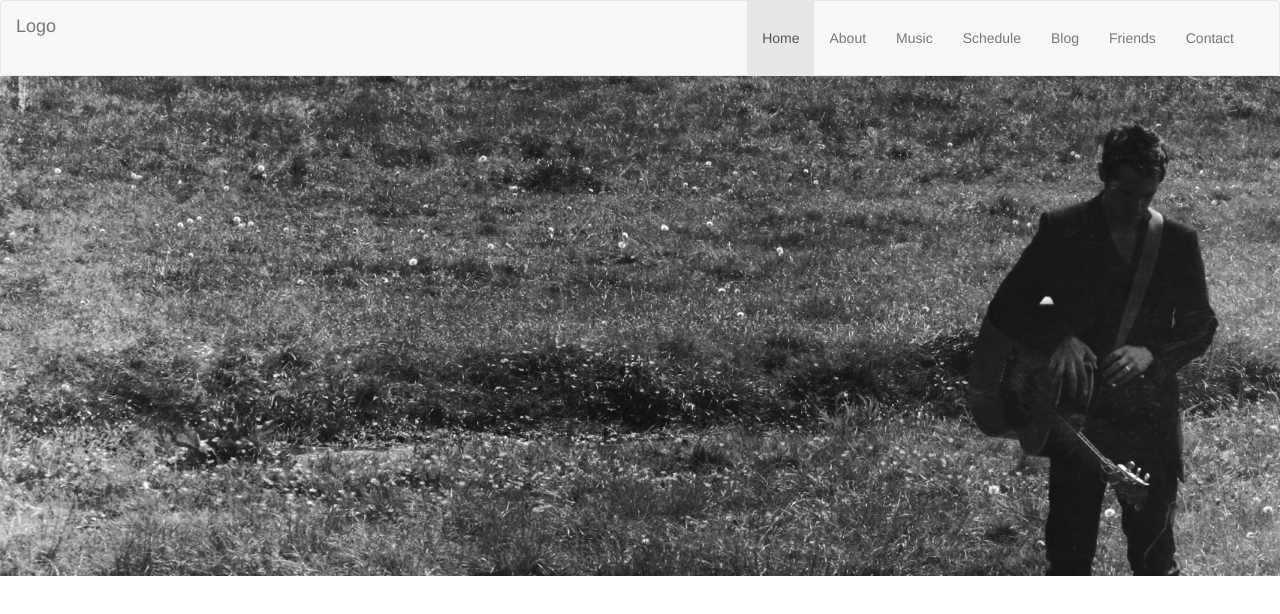
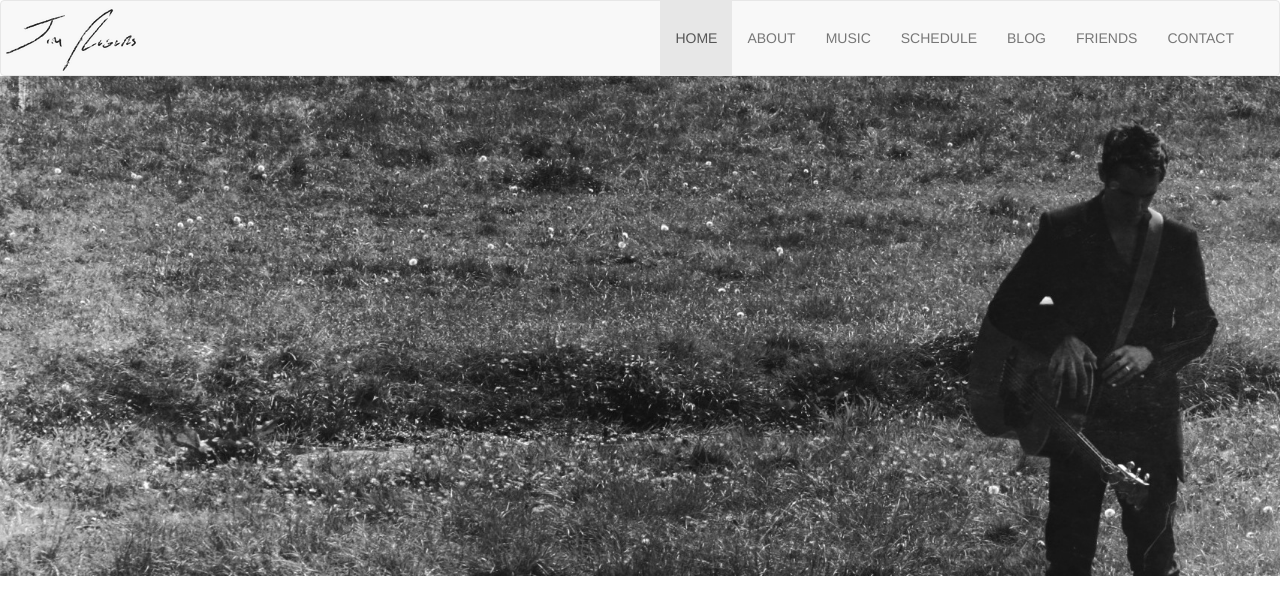
Before and after one commit to JimRogers/jimrogers, a plain HTML site: page index.html in a window 1280 px wide. Drawn offline with Linux system fonts and the light colour scheme.

Commit message:
Add logo

```diff
--- a/index.html
+++ b/index.html
@@ -19,19 +19,19 @@
               <span class="icon-bar"></span>
               <span class="icon-bar"></span>
             </button>
-            <a class="navbar-brand" href="#">Logo</a>
+            <a class="navbar-brand" href="#"><img src="images/jim-rogers.png" alt="Jim Rogers"></a>
           </div>
 
           <!-- Collect the nav links, forms, and other content for toggling -->
           <div class="collapse navbar-collapse" id="bs-example-navbar-collapse-1">
             <ul class="nav navbar-nav">
-              <li class="active"><a href="#">Home<span class="sr-only">(current)</span></a></li>
-              <li><a href="#">About</a></li>
-              <li><a href="#">Music</a></li>
-              <li><a href="#">Schedule</a></li>
-              <li><a href="#">Blog</a></li>
-              <li><a href="#">Friends</a></li>
-              <li><a href="#">Contact</a></li>
+              <li class="active"><a href="#">HOME<span class="sr-only">(current)</span></a></li>
+              <li><a href="#">ABOUT</a></li>
+              <li><a href="#">MUSIC</a></li>
+              <li><a href="#">SCHEDULE</a></li>
+              <li><a href="#">BLOG</a></li>
+              <li><a href="#">FRIENDS</a></li>
+              <li><a href="#">CONTACT</a></li>
             </ul>
           </div><!-- /.navbar-collapse -->
         </div><!-- /.container-fluid -->
--- a/style/style.css
+++ b/style/style.css
@@ -1,4 +1,7 @@
 
+/*-----------------
+Navigation
+------------------*/
 
 .navbar {
   margin-bottom:0px;
@@ -10,6 +13,13 @@
   padding-top: 27px;
   padding-bottom: 27px;
 }
+.navbar-brand {
+  padding:0px !important;
+}
+
+/*-----------------
+Top Image
+------------------*/
 
 .top-image {
   background-image: url(../images/photo.jpg);
```
Also changed, not shown: images/jim-rogers.png (added).
